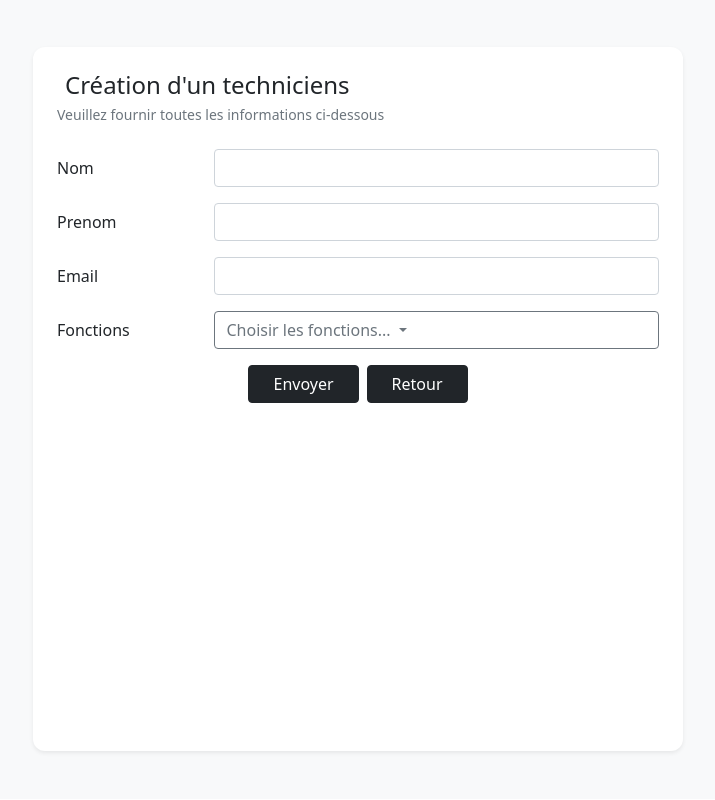
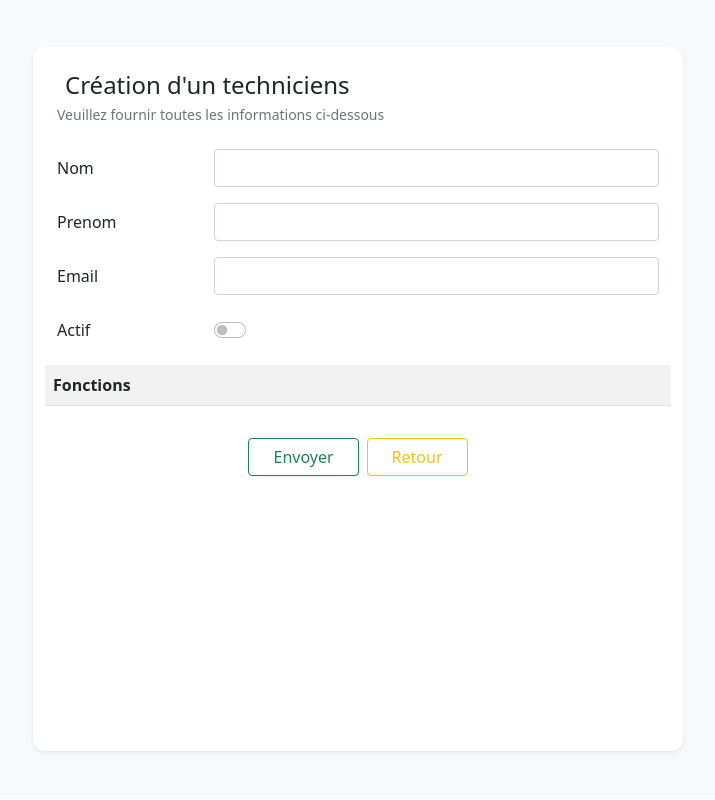
Before and after one commit to LoKiass/ProjetTicketIT, a PHP site: template Src/View/Tech/CreateTech.twig in a window 1280 px wide. Shown: the part 57-857 px from the top of the page, without its empty margins (282-997 px from the left). Run offline with PHP 8.4, Linux system fonts and the light colour scheme; the template is opened without the code that fills it, so the values that code supplies are empty; some libraries are stand-ins or nearby versions.

```diff
--- a/Src/View/Tech/CreateTech.twig
+++ b/Src/View/Tech/CreateTech.twig
@@ -14,6 +14,7 @@
                     <p class="text-muted small mb-0">Veuillez fournir toutes les informations ci-dessous</p>
                 </div>
 
+                {# Gestion erreur #}
                 <div class="mt-4 text-center">
                     {% if errorMessage is defined and error %}
                         <p class="alert alert-danger">ERREUR : {{ error }}</p>
@@ -22,7 +23,9 @@
                     {% endif %}
                 </div>
 
+                {# Formulaire #}
                 <form method="post">
+                    {# Partie nom #}
                     <div class="row mb-3 align-items-center">
                         <label for="Nom" class="col-sm-3 col-form-label fw-medium">Nom</label>
                         <div class="col-sm-9">
@@ -30,6 +33,7 @@
                         </div>
                     </div>
 
+                    {# Partie prenom #}
                     <div class="row mb-3 align-items-center">
                         <label for="Pren" class="col-sm-3 col-form-label fw-medium">Prenom</label>
                         <div class="col-sm-9">
@@ -37,6 +41,7 @@
                         </div>
                     </div>
 
+                    {# Partie e-mail #}
                     <div class="row mb-3 align-items-center">
                         <label for="Email" class="col-sm-3 col-form-label fw-medium">Email</label>
                         <div class="col-sm-9">
@@ -44,38 +49,35 @@
                         </div>
                     </div>
 
+                    {# Partie actif #}
                     <div class="row mb-3 align-items-center">
-                        <label class="col-sm-3 col-form-label fw-medium">Fonctions</label>
+                        <label for="Actif" class="col-sm-3 col-form-label fw-medium">Actif</label>
                         <div class="col-sm-9">
-                            <div class="dropdown">
-                                <button class="btn btn-outline-secondary dropdown-toggle w-100 text-start"
-                                        type="button"
-                                        data-bs-toggle="dropdown"
-                                        data-bs-auto-close="outside"> {# Permet de cocher plusieurs cases sans fermer le menu #}
-                                    Choisir les fonctions...
-                                </button>
-                                <ul class="dropdown-menu p-3 w-100">
-                                    {% for fonction in TabFonction %}
-                                        <li>
-                                            <div class="form-check">
-                                                <input class="form-check-input" type="checkbox" name="fonctions[]" value="{{ fonction.getPk() }}" id="f_{{ fonction.getPk() }}">
-                                                <label class="form-check-label w-100" for="f_{{ fonction.getPk() }}">
-                                                    {{ fonction.getDescr() }}
-                                                </label>
-                                            </div>
-                                        </li>
-                                    {% else %}
-                                        <li class="text-muted small ps-2">Aucune fonction disponible</li>
-                                    {% endfor %}
-                                </ul>
+                            <div class="form-switch">
+                                <input class="form-check-input" type="checkbox" name="Actif" id="Actif" value="1">
                             </div>
                         </div>
                     </div>
 
+                    {# Liste des fonctions #}
+                    <div class="row mb-3 align-items-center">
+                        <table class="table table-striped table-hover">
+                            <tr>
+                                <th>Fonctions</th>
+                                <th></th>
+                                {% for fonction in TabFonction %}
+                                </tr>
+                                    <th>{{ fonction.getDescr() }}</th>
+                                    <th><input type="checkbox" name="fonctions[]" value="{{ fonction.getPk() }}"></th>
+                            {% endfor %}
+                        </table>
+                    </div>
+
+                    {# Bouton action #}
                     <div class="row">
                         <div class="col-12 text-center d-flex justify-content-center gap-2">
-                            <button class="btn btn-dark px-4" type="submit">Envoyer</button>
-                            <a class="btn btn-dark px-4" href="getTech">Retour</a>
+                            <button class="btn btn-outline-success px-4" type="submit">Envoyer</button>
+                            <a class="btn btn-outline-warning px-4" href="getTech">Retour</a>
                         </div>
                     </div>
                 </form>
--- a/Src/View/Tech/ListTech.twig
+++ b/Src/View/Tech/ListTech.twig
@@ -16,6 +16,7 @@
                     <p class="text-muted small mb-0">Liste de tous les techniciens enregistrés</p>
                 </div>
 
+                {# Gestion Erreur#}
                 {% if errorMessage is defined and errorMessage != null %}
                     <div class="alert alert-danger">{{ errorMessage }}</div>
                 {% endif %}
@@ -29,6 +30,7 @@
 
                 {% if TabTech is not null %}
                     <div class="table-responsive">
+                        {# Tableau techniciens#}
                         <table class="table table-hover align-middle mb-0">
                             <thead class="table-light">
                             <tr>
@@ -40,6 +42,7 @@
                             </tr>
                             </thead>
                             <tbody>
+                            {# Informations techniciens #}
                             {% for tech in TabTech %}
                                 <tr>
                                     <td class="fw-semibold">{{ tech.getNom }}</td>
```
Also changed, not shown: Src/View/Tech/InfoTech.twig (+11 -7 lines), Src/View/Tech/UpdateTech.twig (+14 -6 lines).
